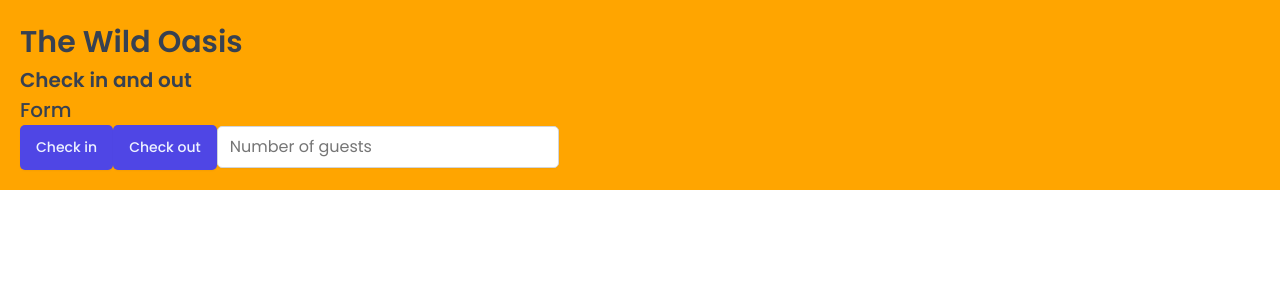
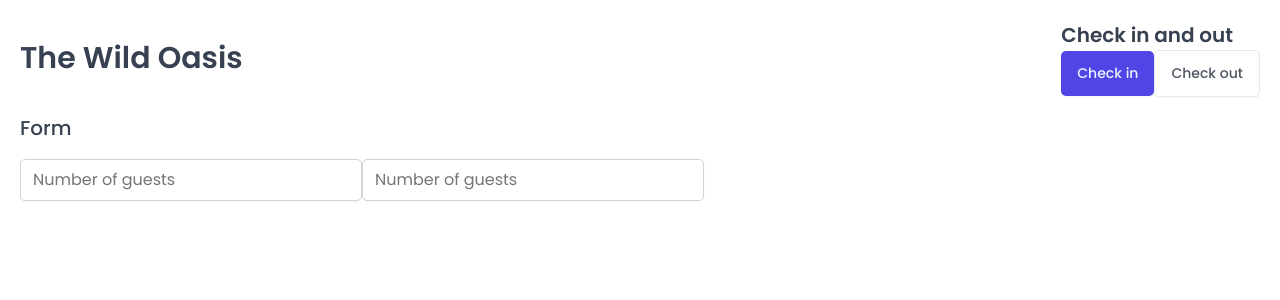
Before and after one commit to Tala-cmd/react-cozy-cabin, a React (Vite) app: page / in a window 1280 px wide. Shown: the top 300 px of the page. Built offline with nearby package versions, Linux system fonts and the light colour scheme; a web font is replaced by a local one.

Commit message:
Building reusable styled components

```diff
--- a/src/App.jsx
+++ b/src/App.jsx
@@ -3,9 +3,9 @@
 import Button from "./ui/Button"
 import Input from "./ui/Input"
 import Heading from "./ui/Heading"
+import Row from "./ui/Row"
 
 const StyledApp= styled.div`
-  background-color: orange;
   padding: 20px;
 `
 
@@ -14,12 +14,24 @@
     <>
     <GlobalStyles />
       <StyledApp>
-        <Heading as='h1'>The Wild Oasis</Heading>
-        <Heading as='h2'>Check in and out</Heading>
-        <Heading as='h3'>Form</Heading>
-        <Button onClick={()=> alert('Check in')}>Check in</Button>
-        <Button onClick={()=> alert('Check out')}>Check out</Button>
-        <Input type="number" placeholder="Number of guests" />
+        <Row>
+          <Row type='horizontal'>
+            <Heading as='h1'>The Wild Oasis</Heading>
+            <div>
+              <Heading as='h2'>Check in and out</Heading>
+              <Button onClick={()=> alert('Check in')}>Check in</Button>
+              <Button variation='secondary' size='medium' onClick={()=> alert('Check out')}>Check out</Button>
+            </div>
+          </Row>
+
+          <Row>
+            <Heading as='h3'>Form</Heading>
+            <form>
+              <Input type="number" placeholder="Number of guests" />
+              <Input type="number" placeholder="Number of guests" />
+            </form>
+          </Row>
+        </Row>
       </StyledApp>
     </>
   )
--- a/src/ui/Button.jsx
+++ b/src/ui/Button.jsx
@@ -49,19 +49,17 @@
 };
 
 const Button = styled.button`
-  font-size: 1.4rem;
-  padding: 1.2rem 1.6rem;
-  font-weight: 500;
   border: none;
   border-radius: var(--border-radius-sm);
-  background-color: var(--color-brand-600);
-  color: var(--color-brand-50);
   box-shadow: var(--shadow-sm);
-  cursor: pointer;
 
-  &:hover{
-    background-color: var(--color-brand-700);
-  }
+  ${(props)=> sizes[props.size]}
+  ${(props)=> variations[props.variation]}
+
 `
+Button.defaultProps = {
+  variation: 'primary',
+  size: 'medium'
+}
 
 export default Button
--- /dev/null
+++ b/src/ui/Row.jsx
@@ -0,0 +1,22 @@
+import styled, { css } from "styled-components";
+
+const Row = styled.div`
+  display: flex;
+
+  ${(props) => props.type === 'horizontal' && css`
+    justify-content: space-between;
+    align-items: center;
+  `}
+
+  ${(props) => props.type === 'vertical' && css`
+    flex-direction: column;
+    gap:1.6rem;
+  `}
+`
+
+Row.defaultProps = {
+  type: 'vertical'
+}
+
+
+export default Row
```
